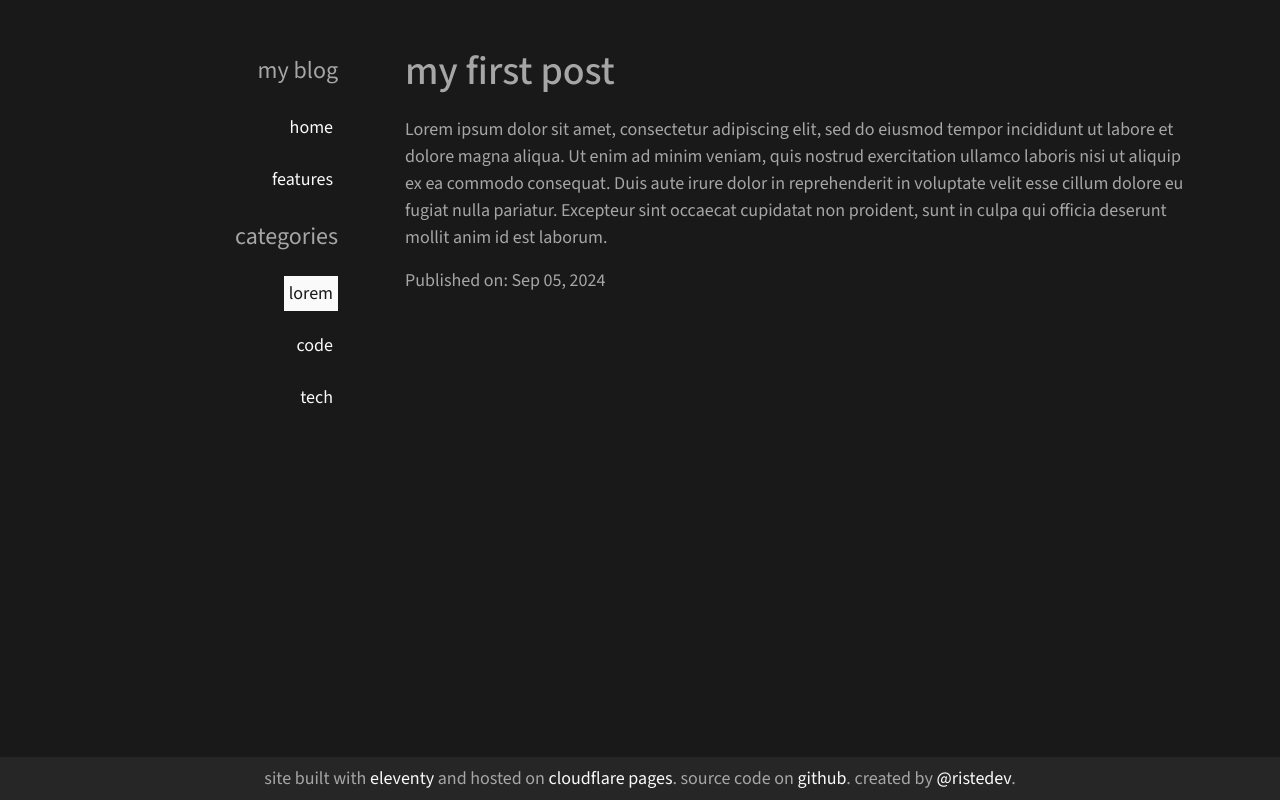
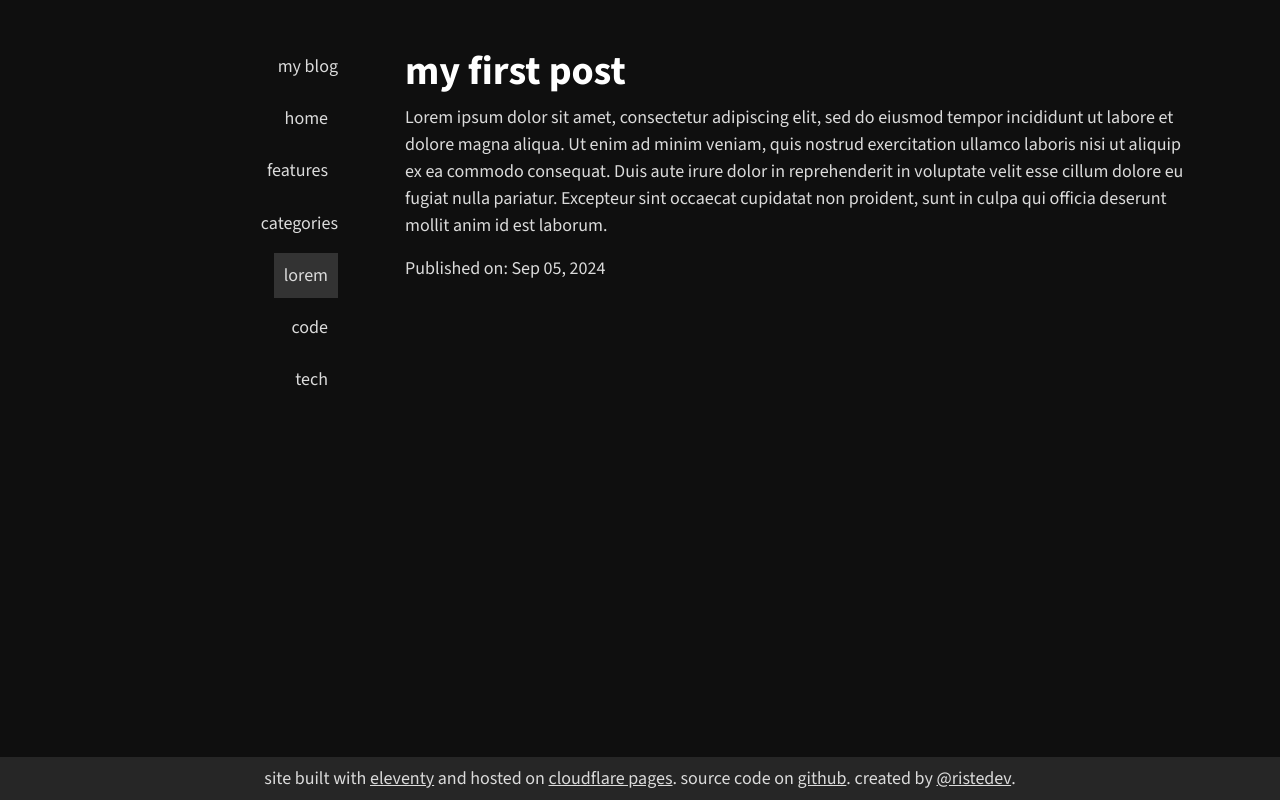
Before and after one commit to ristedev/riste-dot-net, an Eleventy site: page src/posts/my-first-blog-post.md in a window 1280 px wide. Built offline with nearby package versions, Linux system fonts and the light colour scheme; Eleventy itself is replaced by a stand-in of ours; files that its build step writes are made by us from their sources; files whose address does not match are found by name.

Commit message:
style: update colors, font style, and padding for improved layout

```diff
--- a/assets/css/style.css
+++ b/assets/css/style.css
@@ -20,8 +20,8 @@ html, body {
 body {
     display: flex;
     flex-direction: column;
-    background-color: #191919;
-    color: #a6a6a6;
+    background-color: #0f0f0f;
+    color: #dbdbdb;
     font-family: 'Source Sans 3', sans-serif;
     font-size: 18px;
 }
@@ -30,12 +30,16 @@ body {
     flex: 1;
 }
 
+h1, h2, h3, h4, h5, h6 {
+    color: #ffffff;
+}
+
 h1 {
-    margin-bottom: 2.5%;
+    font-weight: bold;
 }
 
 a {
-    color: #fafafa;
+    color: #dbdbdb;
 }
 
 nav ul li{
@@ -45,18 +49,13 @@ nav ul li{
     text-align: right;
 }
 
-nav ul li:first-child {
-    font-size: x-large;
-}
-
 nav ul li a {
     text-decoration: none;
-    padding: 5px;
+    padding: 10px;
 }
 
 nav ul li a:hover, nav ul li a.active {
-    background-color: #fafafa;
-    color: #191919;
+    background-color: #333333;
 }
 
 .main-box {
@@ -117,6 +116,6 @@ footer p {
     margin-bottom: 0rem;
 }
 
-footer a {
-    text-decoration: none;
+.codify {
+    font-family: 'Source Code Pro', monospace;
 }
```
